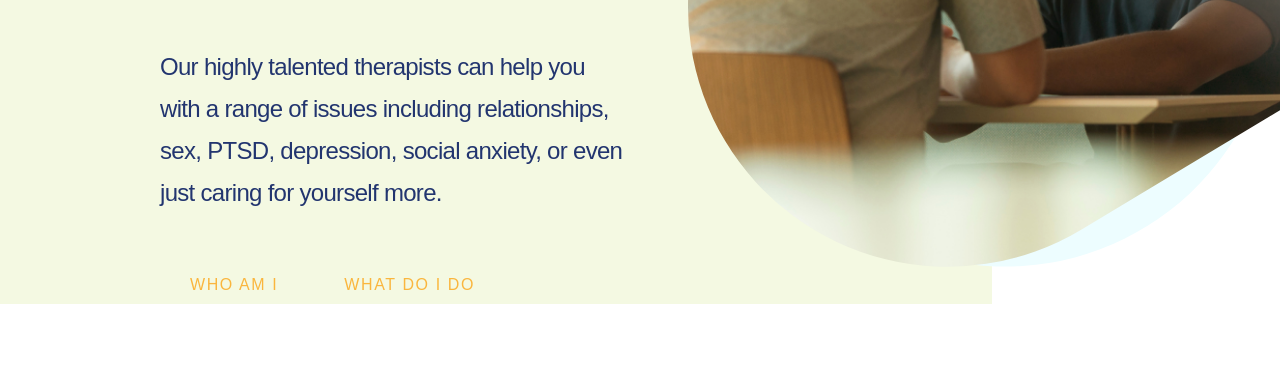
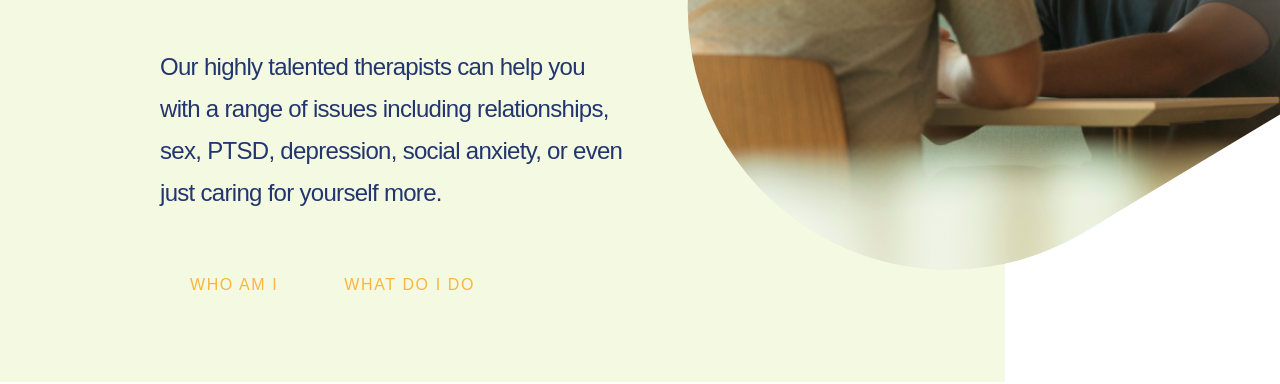
Before and after one commit to Shekiroho/thrivetalk.github.io, a plain HTML site: page index.html in a window 1280 px wide. Shown: the part 416-800 px from the top of the page. Drawn offline with nearby package versions, Linux system fonts and the light colour scheme.

Commit message:
Update style.css

```diff
--- a/css/style.css
+++ b/css/style.css
@@ -4,16 +4,24 @@ body {
     font-size: 24px;
     background-color: #fff;
     color: #22356F;
+    width: 100%;
+    box-sizing: border-box;
+    z-index: 9999;
+    overflow-x: hidden;
 }
 header {
     display: flex;
-    z-index: 100;
+    box-sizing: border-box;
 }
 .header-left {
-    flex: 0 0 65%;
+    flex: 0 0 66%;
     padding-left: 12.5%;
     background-color: #F4F9E2;
-    z-index: -2;
+    padding-bottom: 78px;
+}
+.header-right {
+    flex: 0 0 34%;
+    z-index: 9999;
 }
 nav {
     display: flex;
@@ -26,7 +34,6 @@ nav {
     letter-spacing: -0.035em;
     color: #62D0DF;
     text-decoration: none;
-    z-index: 100;
 }
 .nav-list {
     display: flex;
@@ -64,40 +71,37 @@ nav {
 .info-block {
     letter-spacing: -0.7px;
 }
-.introduction {
-    z-index: 100;
-}
 .radius-bg-1 {
     position: absolute;
     transform: rotate(-31deg);
     border-radius: 312.159px;
     top: 88px;
     right: -200px;
-    z-index: -1;
     overflow: hidden;
+    z-index: 10;
 }
 .bg-1 {
     background-image: url(../img/radius-bg.png);
     background-size: 75%;
     background-repeat: no-repeat;
-    background-position: 115px -10px;
+    background-position: 125px 39px;
     transform: rotate(31deg);
     margin-bottom: -100px;
     margin-left: -120px;
-    margin-top: -100px;
+    margin-top: -150px;
     margin-right: 100px;
     width: 833px;
-    height: 719px;
+    height: 773px;
 }
 .radius-bg-2 {
     position: absolute;
-    background:#EDFDFF;
+    background: #EDFDFF;
     border-radius: 312.159px;
     transform: rotate(30deg);
     top: -100px;
-    right: -60px;
-    padding: 400px 270px 400px 270px;
-    z-index: -1;
+    right: -9px;
+    padding: 400px 270px 400px 237px;
+    z-index: 10;
 }
 .company-name-2 {
     margin-top: 153px;
```
